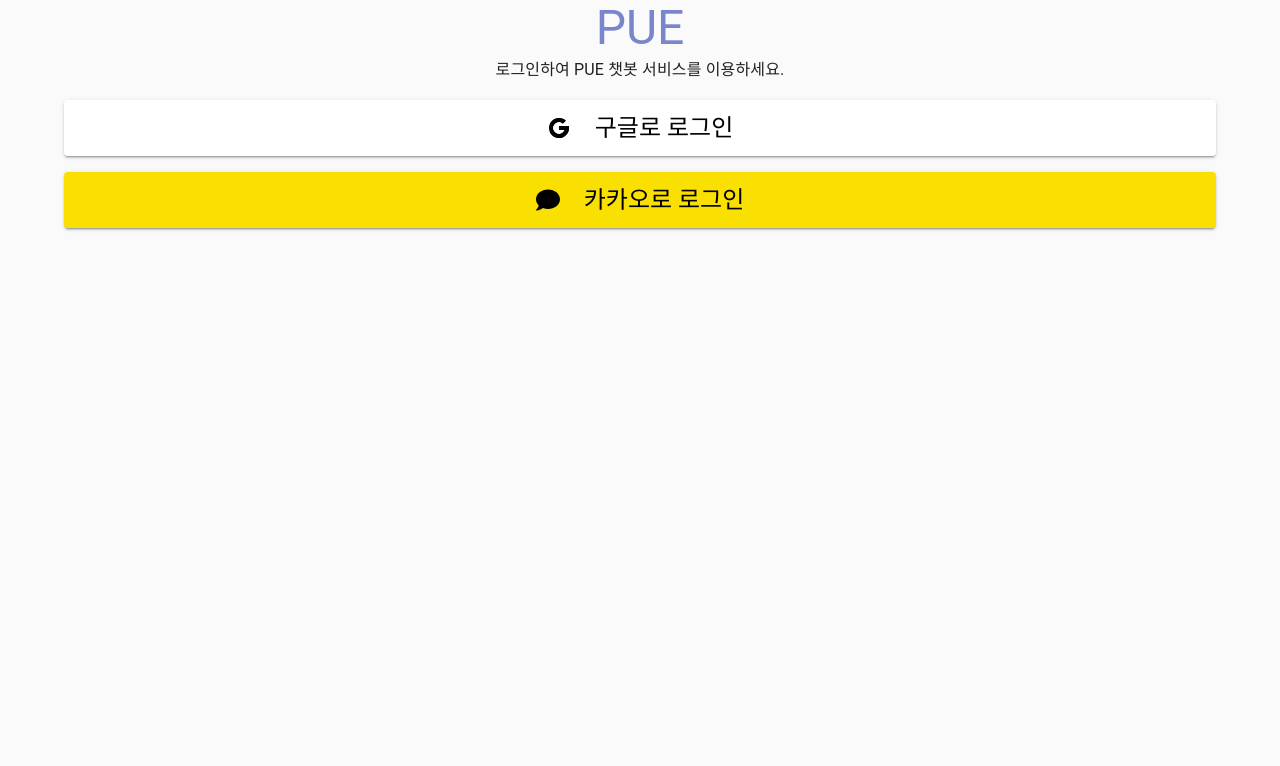
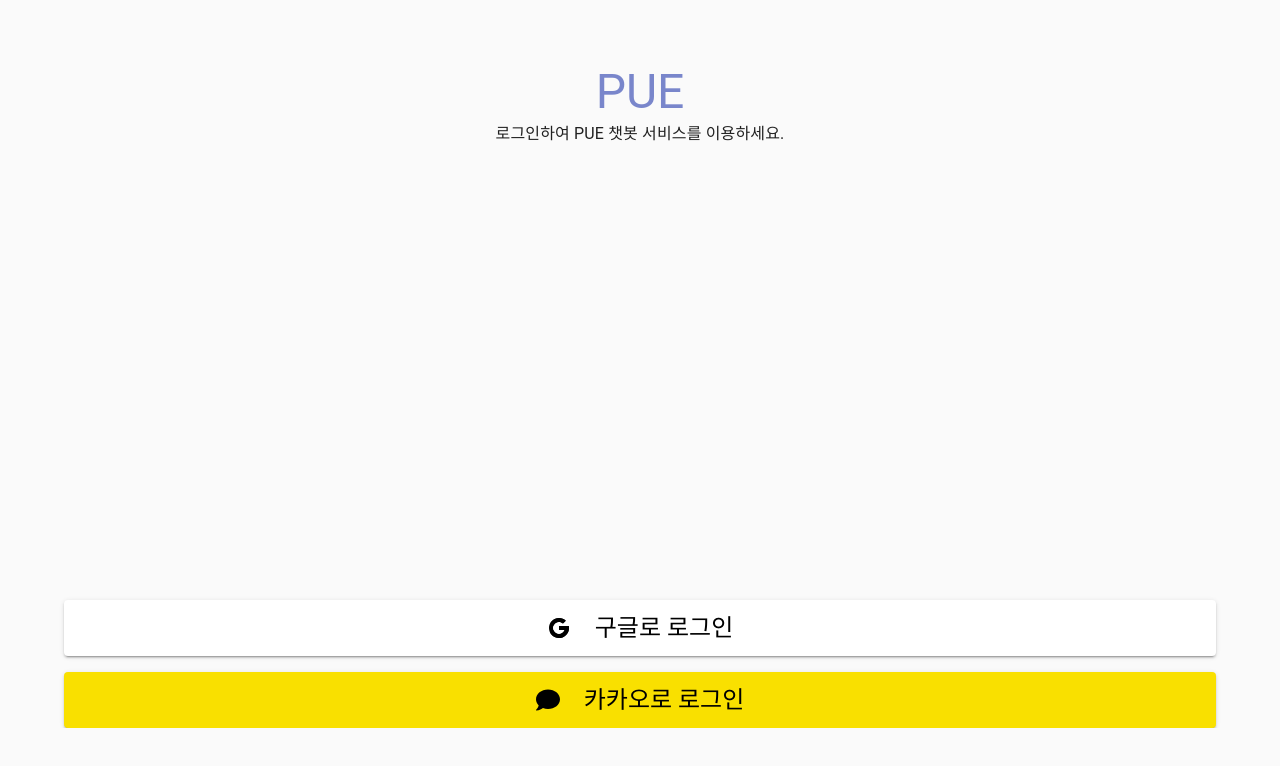
Before and after one commit to PUE-AI-ChatBot/PUE-FE, a Next.js app: page /enter in a window 1280 px wide. Shown: the top 766 px of the page. Built offline with nearby package versions, Linux system fonts and the light colour scheme.

Commit message:
feat : 로그인 페이지 스타일 수정

```diff
--- a/src/components/login/TitleText.tsx
+++ b/src/components/login/TitleText.tsx
@@ -2,7 +2,7 @@
 
 const TitleText = () => {
   return (
-    <Box display={'flex'} flexDirection={'column'} alignItems={'center'}>
+    <Box display={'flex'} flexDirection={'column'} alignItems={'center'} mt={8}>
       <Typography variant={'h3'} sx={{ color: 'primary.main' }}>
         PUE
       </Typography>
--- a/src/pages/enter/index.tsx
+++ b/src/pages/enter/index.tsx
@@ -1,20 +1,24 @@
 import type { NextPage } from 'next';
 import { Container } from '@mui/system';
-import { Box } from '@mui/material';
+import { Box, Grid } from '@mui/material';
 import Login from '@components/login/Login';
 import TitleText from '@components/login/TitleText';
 
 const EnterPage: NextPage = () => {
   return (
-    <Container>
-      <Box
-        display={'flex'}
-        flexDirection={'column'}
-        alignItems={'center'}
-        gap={2}
-        sx={{ bgcolor: 'background.default' }}
-      >
-        <TitleText />
+    <Container
+      sx={{
+        display: 'flex',
+        flexDirection: 'column',
+        alignItems: 'center',
+        justifyContent: 'space-between',
+        height: '100vh',
+        gap: 2,
+      }}
+    >
+      <TitleText />
+
+      <Box display={'grid'} gap={2} mt={4}>
         <Login loginSite="google" />
         <Login loginSite="kakao" />
       </Box>
```
